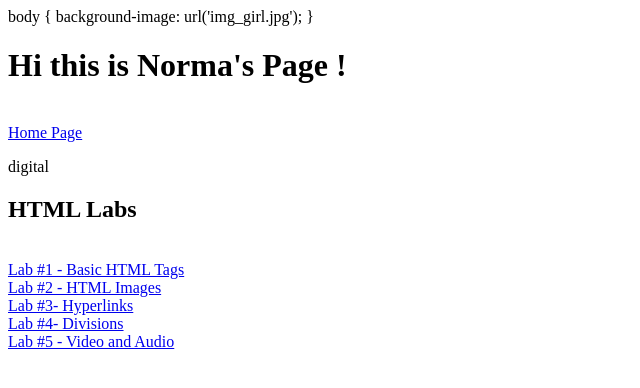
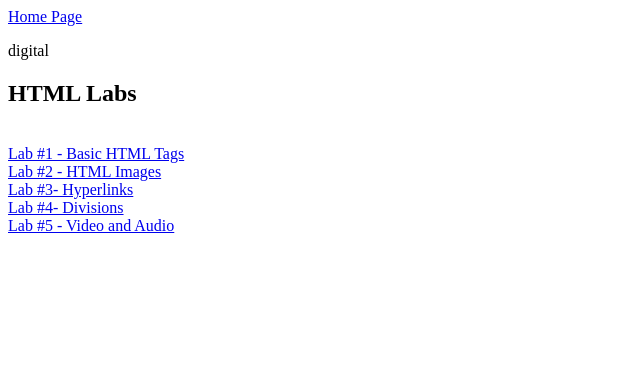
Before and after one commit to NormaJ04/NormaJ04.github.io, a plain HTML site: page digitaldesign.html in a window 1280 px wide. Shown: the whole page, without its empty margins (0-640 px from the left). Drawn offline with Linux system fonts and the light colour scheme.

Commit message:
Update digitaldesign.html

```diff
--- a/digitaldesign.html
+++ b/digitaldesign.html
@@ -8,13 +8,9 @@
 
   <body>
 
-    body {
-  background-image: url('img_girl.jpg');
-}
-</style>
 
-      <h1> Hi this is Norma's  Page !</h1>
- <br>
+
+
   <a href= "index.html"> Home Page</a>
      <br>
       <p>digital</p>
```
